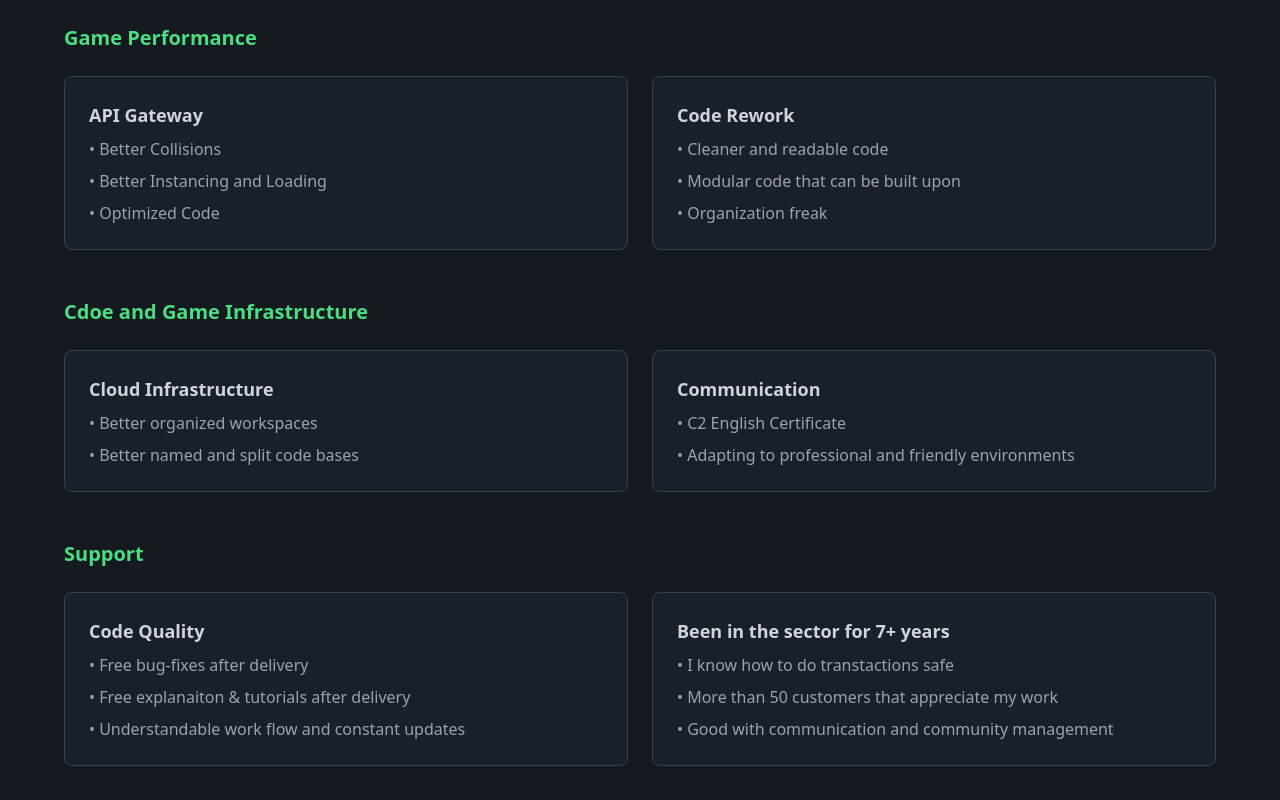
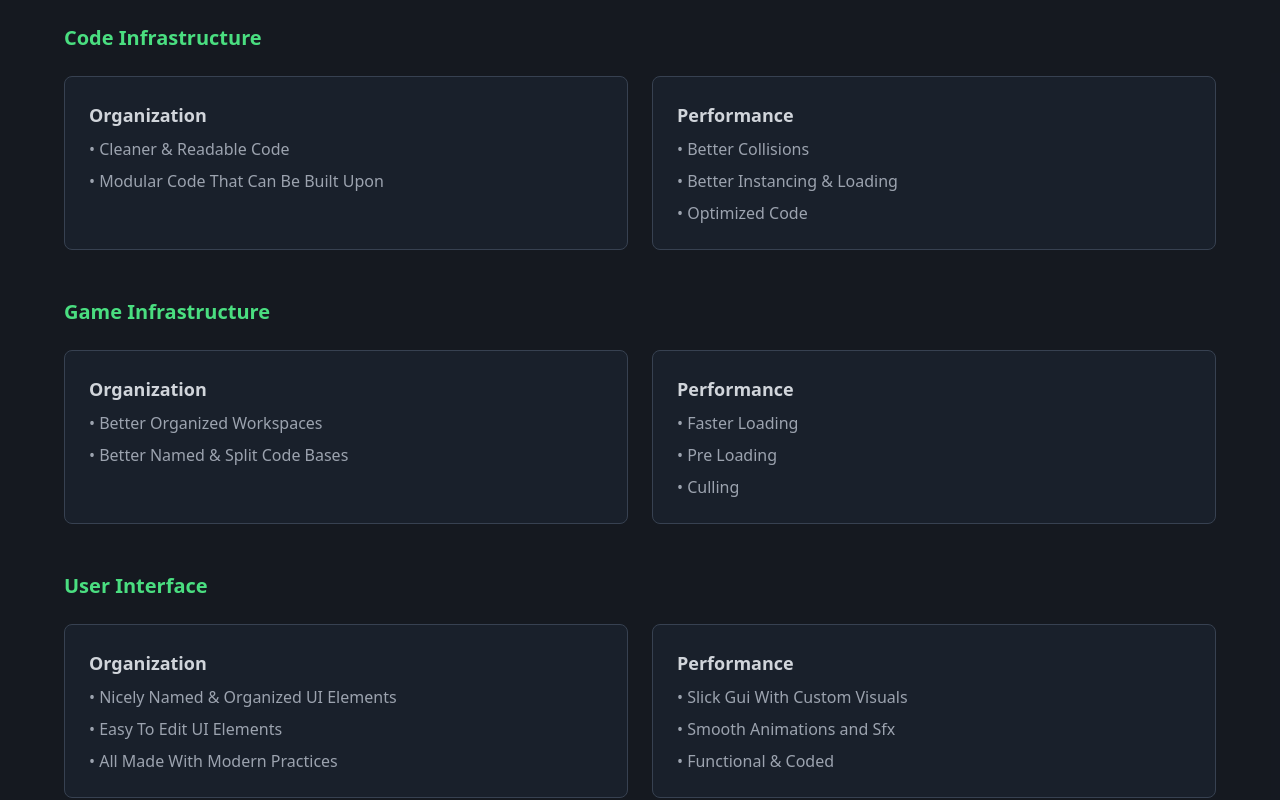
Before and after one commit to Next-Level-Dev/robloxdevportfolio, a Next.js app: page / in a window 1280 px wide. Shown: the part 1960-2760 px from the top of the page. Built offline with nearby package versions, Linux system fonts and the light colour scheme.

Commit message:
Update TechnicalMetrics.tsx

```diff
--- a/app/components/TechnicalMetrics.tsx
+++ b/app/components/TechnicalMetrics.tsx
@@ -7,13 +7,13 @@ export default function TechnicalMetrics() {
 		<section className="py-20 px-4 bg-gray-900/50">
 			<div className="max-w-6xl mx-auto">
 				<motion.h2 initial={{ opacity: 0 }} whileInView={{ opacity: 1 }} viewport={{ once: true }} className="text-3xl font-bold mb-12 text-center">
-					Impact & Achievements
+					Practices, Achievements & Skills
 				</motion.h2>
 
 				<div className="grid grid-cols-1 gap-12">
 					{/* System Performance */}
 					<div>
-						<h3 className="text-xl font-semibold mb-6 text-green-400">Game Performance</h3>
+						<h3 className="text-xl font-semibold mb-6 text-green-400">Code Infrastructure</h3>
 						<div className="grid grid-cols-1 md:grid-cols-2 gap-6">
 							<motion.div
 								initial={{ opacity: 0, scale: 0.95 }}
@@ -21,11 +21,10 @@ export default function TechnicalMetrics() {
 								viewport={{ once: true }}
 								className="bg-gray-800/50 rounded-lg p-6 border border-gray-700"
 							>
-								<h4 className="text-lg font-semibold text-gray-300">API Gateway</h4>
+								<h4 className="text-lg font-semibold text-gray-300">Organization</h4>
 								<ul className="mt-2 space-y-2 text-gray-400">
-									<li>• Better Collisions</li>
-									<li>• Better Instancing and Loading</li>
-									<li>• Optimized Code</li>
+									<li>• Cleaner & Readable Code</li>
+									<li>• Modular Code That Can Be Built Upon</li>
 								</ul>
 							</motion.div>
 							<motion.div
@@ -34,11 +33,11 @@ export default function TechnicalMetrics() {
 								viewport={{ once: true }}
 								className="bg-gray-800/50 rounded-lg p-6 border border-gray-700"
 							>
-								<h4 className="text-lg font-semibold text-gray-300">Code Rework</h4>
+								<h4 className="text-lg font-semibold text-gray-300">Performance</h4>
 								<ul className="mt-2 space-y-2 text-gray-400">
-									<li>• Cleaner and readable code</li>
-									<li>• Modular code that can be built upon</li>
-									<li>• Organization freak</li>
+									<li>• Better Collisions</li>
+									<li>• Better Instancing & Loading</li>
+									<li>• Optimized Code</li>
 								</ul>
 							</motion.div>
 						</div>
@@ -46,7 +45,7 @@ export default function TechnicalMetrics() {
 
 					{/* Infrastructure & DevOps */}
 					<div>
-						<h3 className="text-xl font-semibold mb-6 text-green-400">Cdoe and Game Infrastructure</h3>
+						<h3 className="text-xl font-semibold mb-6 text-green-400">Game Infrastructure</h3>
 						<div className="grid grid-cols-1 md:grid-cols-2 gap-6">
 							<motion.div
 								initial={{ opacity: 0, scale: 0.95 }}
@@ -54,10 +53,10 @@ export default function TechnicalMetrics() {
 								viewport={{ once: true }}
 								className="bg-gray-800/50 rounded-lg p-6 border border-gray-700"
 							>
-								<h4 className="text-lg font-semibold text-gray-300">Cloud Infrastructure</h4>
+								<h4 className="text-lg font-semibold text-gray-300">Organization</h4>
 								<ul className="mt-2 space-y-2 text-gray-400">
-									<li>• Better organized workspaces</li>
-									<li>• Better named and split code bases</li>
+									<li>• Better Organized Workspaces</li>
+									<li>• Better Named & Split Code Bases</li>
 								</ul>
 							</motion.div>
 							<motion.div
@@ -66,10 +65,44 @@ export default function TechnicalMetrics() {
 								viewport={{ once: true }}
 								className="bg-gray-800/50 rounded-lg p-6 border border-gray-700"
 							>
-								<h4 className="text-lg font-semibold text-gray-300">Communication</h4>
+								<h4 className="text-lg font-semibold text-gray-300">Performance</h4>
 								<ul className="mt-2 space-y-2 text-gray-400">
-									<li>• C2 English Certificate</li>
-									<li>• Adapting to professional and friendly environments</li>
+									<li>• Faster Loading</li>
+									<li>• Pre Loading</li>
+									<li>• Culling</li>
+								</ul>
+							</motion.div>
+						</div>
+					</div>
+
+					{/* Infrastructure & DevOps */}
+					<div>
+						<h3 className="text-xl font-semibold mb-6 text-green-400">User Interface</h3>
+						<div className="grid grid-cols-1 md:grid-cols-2 gap-6">
+							<motion.div
+								initial={{ opacity: 0, scale: 0.95 }}
+								whileInView={{ opacity: 1, scale: 1 }}
+								viewport={{ once: true }}
+								className="bg-gray-800/50 rounded-lg p-6 border border-gray-700"
+							>
+								<h4 className="text-lg font-semibold text-gray-300">Organization</h4>
+								<ul className="mt-2 space-y-2 text-gray-400">
+									<li>• Nicely Named & Organized UI Elements</li>
+									<li>• Easy To Edit UI Elements</li>
+									<li>• All Made With Modern Practices</li>
+								</ul>
+							</motion.div>
+							<motion.div
+								initial={{ opacity: 0, scale: 0.95 }}
+								whileInView={{ opacity: 1, scale: 1 }}
+								viewport={{ once: true }}
+								className="bg-gray-800/50 rounded-lg p-6 border border-gray-700"
+							>
+								<h4 className="text-lg font-semibold text-gray-300">Performance</h4>
+								<ul className="mt-2 space-y-2 text-gray-400">
+									<li>• Slick Gui With Custom Visuals</li>
+									<li>• Smooth Animations and Sfx</li>
+									<li>• Functional & Coded</li>
 								</ul>
 							</motion.div>
 						</div>
@@ -77,7 +110,7 @@ export default function TechnicalMetrics() {
 
 					{/* Development & Leadership */}
 					<div>
-						<h3 className="text-xl font-semibold mb-6 text-green-400">Support</h3>
+						<h3 className="text-xl font-semibold mb-6 text-green-400">Support And Communication</h3>
 						<div className="grid grid-cols-1 md:grid-cols-2 gap-6">
 							<motion.div
 								initial={{ opacity: 0, scale: 0.95 }}
@@ -85,11 +118,11 @@ export default function TechnicalMetrics() {
 								viewport={{ once: true }}
 								className="bg-gray-800/50 rounded-lg p-6 border border-gray-700"
 							>
-								<h4 className="text-lg font-semibold text-gray-300">Code Quality</h4>
+								<h4 className="text-lg font-semibold text-gray-300">Supporty</h4>
 								<ul className="mt-2 space-y-2 text-gray-400">
-									<li>• Free bug-fixes after delivery</li>
-									<li>• Free explanaiton & tutorials after delivery</li>
-									<li>• Understandable work flow and constant updates</li>
+									<li>• Free Bug-Fixes After Delivery</li>
+									<li>• Free Explanaiton & Tutorials After Delivery</li>
+									<li>• Understandable Work Flow And Constant Updates</li>
 								</ul>
 							</motion.div>
 							<motion.div
@@ -100,9 +133,10 @@ export default function TechnicalMetrics() {
 							>
 								<h4 className="text-lg font-semibold text-gray-300">Been in the sector for 7+ years</h4>
 								<ul className="mt-2 space-y-2 text-gray-400">
-									<li>• I know how to do transtactions safe</li>
-									<li>• More than 50 customers that appreciate my work</li>
-									<li>• Good with communication and community management</li>
+									<li>• I Know How To Do Transtactions Safely</li>
+									<li>• C2 English Certificate</li>
+									<li>• More Than 50 Customers That Appreciate My Work</li>
+									<li>• Good With Communication And Community Management</li>
 								</ul>
 							</motion.div>
 						</div>
```
